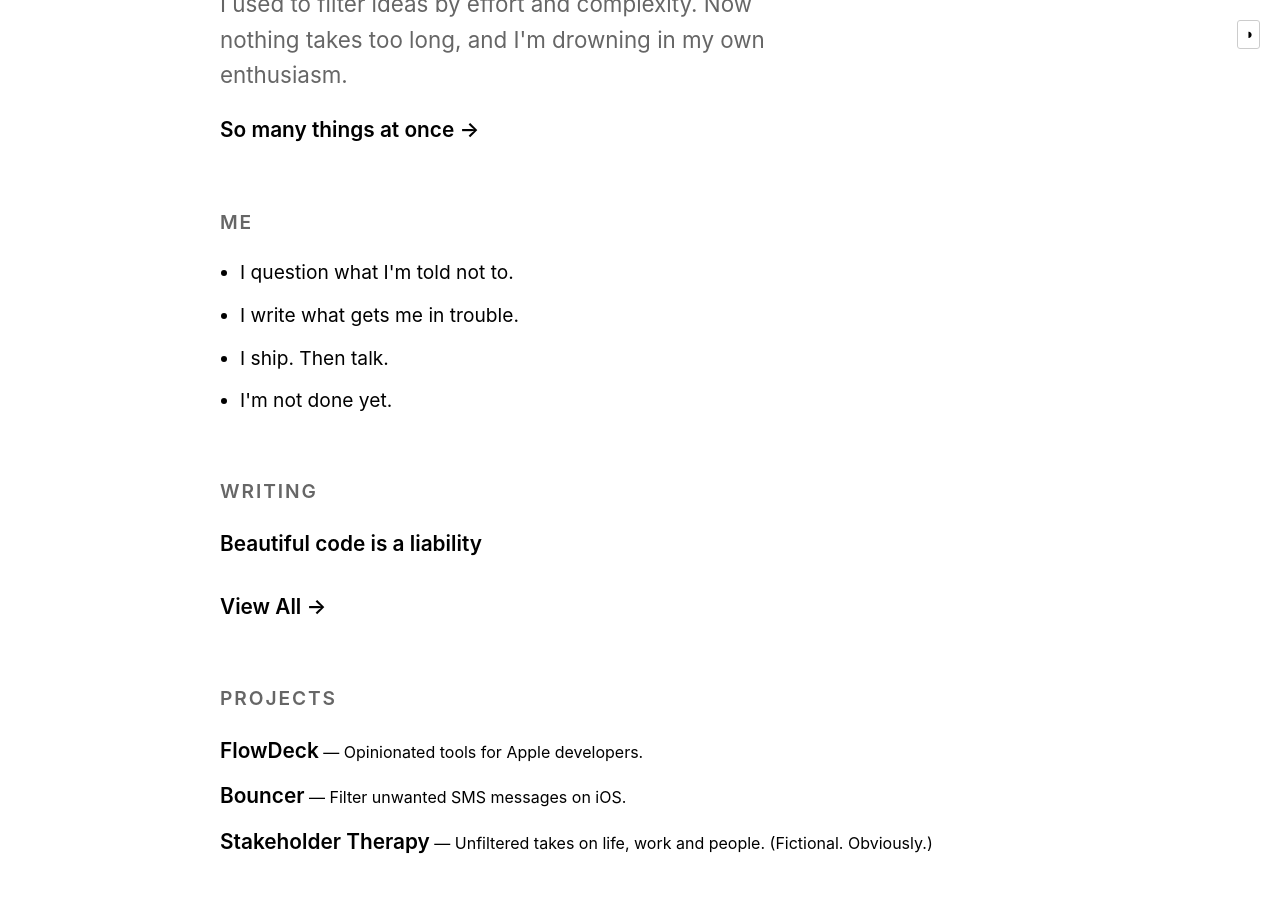
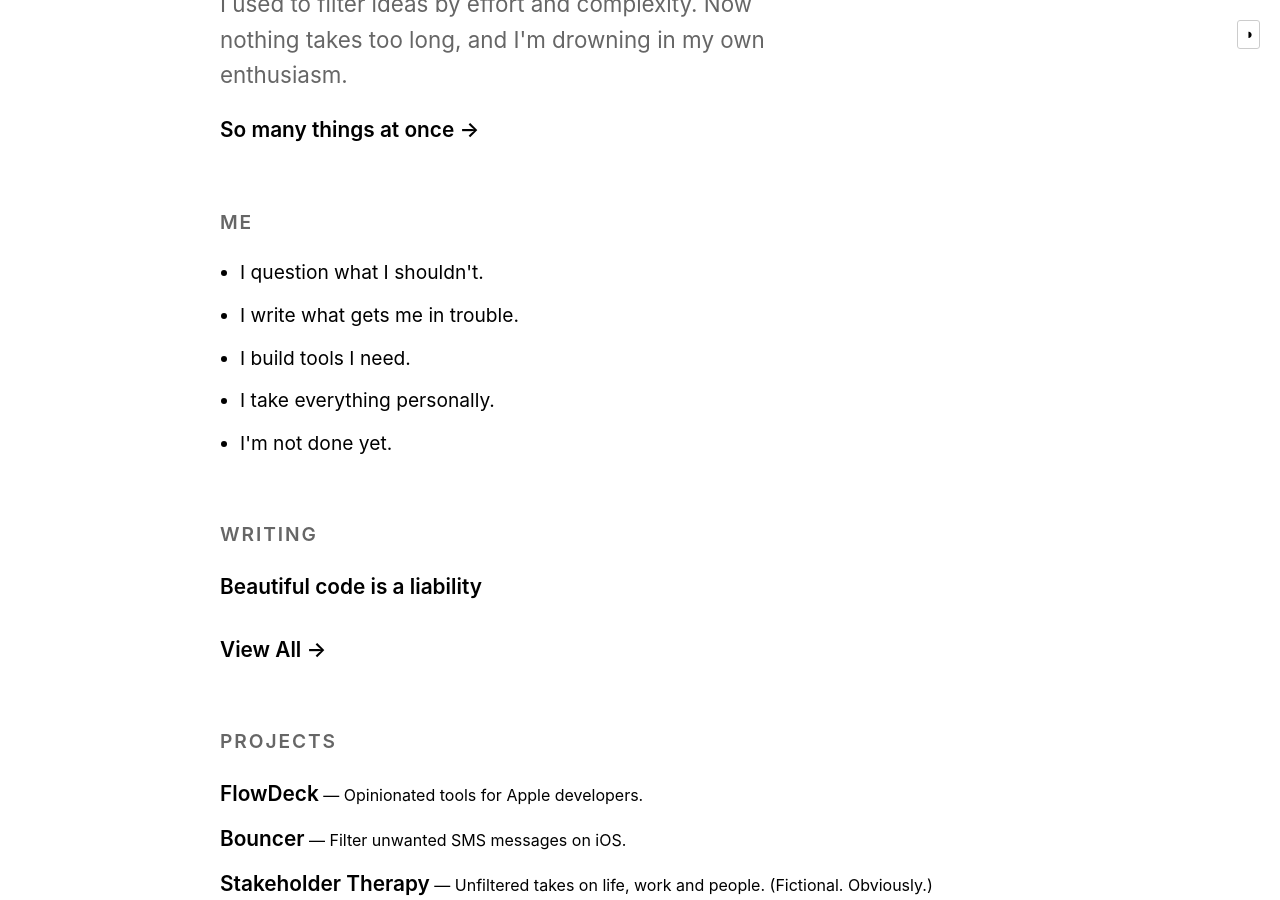
Before and after one commit to afterxleep/danielbernal.co, a Jekyll site: the page built from index.html, in a window 1280 px wide and 900 px high, scrolled down 469 px. Built offline with Jekyll 4.4.1, drawn with Linux system fonts in a browser that asks for light colours.

Commit message:
Update Me section with revised personal statements

```diff
--- a/index.html
+++ b/index.html
@@ -10,9 +10,10 @@ title: Home
 <section class="recent-posts">
   <h2>Me</h2>
   <ul class="post-list" style="list-style: disc; padding-left: 20px;">
-    <li style="font-size: 1.2rem; font-weight: 400;">I question what I'm told not to.</li>
+    <li style="font-size: 1.2rem; font-weight: 400;">I question what I shouldn't.</li>
     <li style="font-size: 1.2rem; font-weight: 400;">I write what gets me in trouble.</li>
-    <li style="font-size: 1.2rem; font-weight: 400;">I ship. Then talk.</li>
+    <li style="font-size: 1.2rem; font-weight: 400;">I build tools I need.</li>
+    <li style="font-size: 1.2rem; font-weight: 400;">I take everything personally.</li>
     <li style="font-size: 1.2rem; font-weight: 400;">I'm not done yet.</li>
   </ul>
 </section>
```
